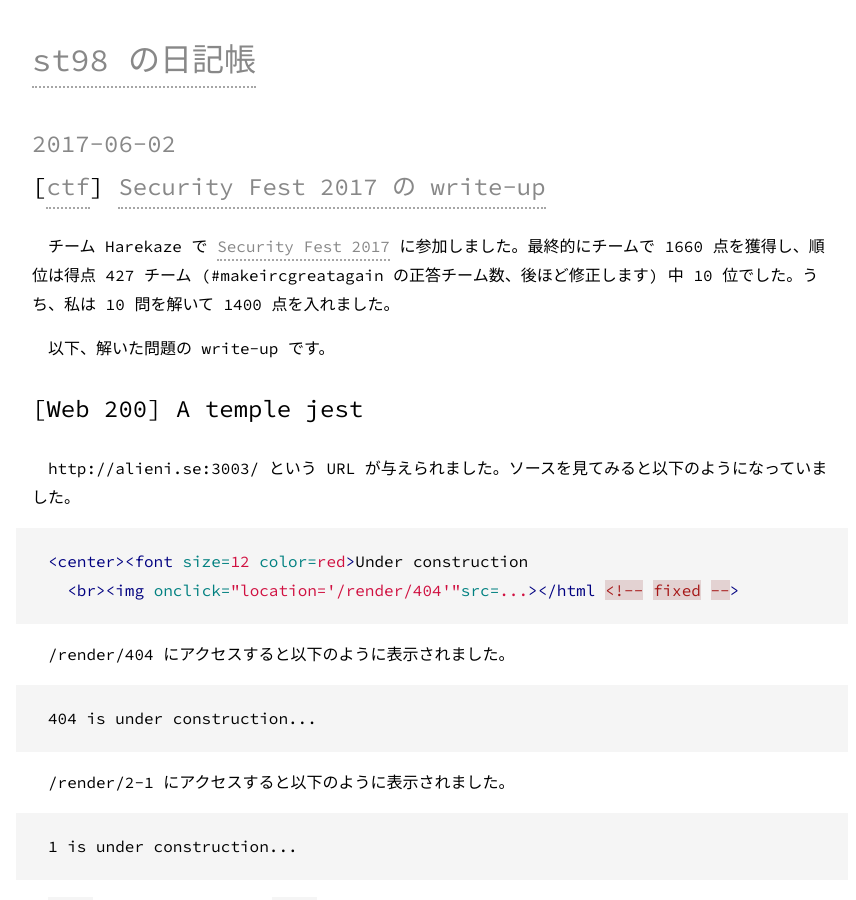
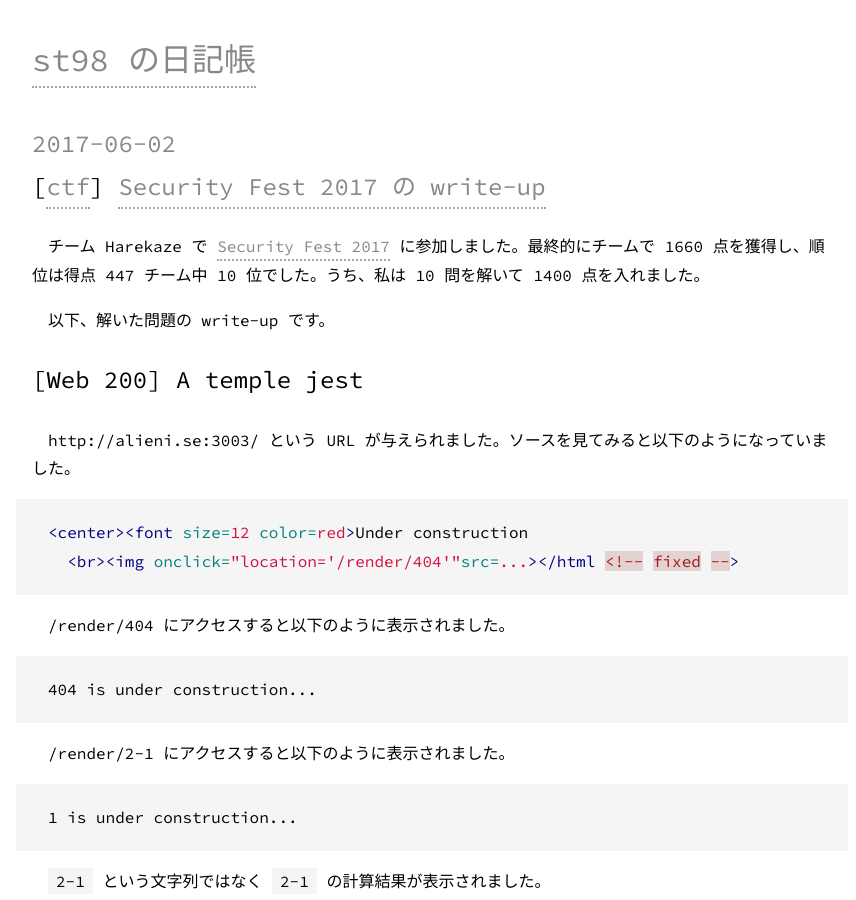
Before and after one commit to st98/diary, a Jekyll site: the page built from _posts/2017-06-02-security-fest-2017.md, in a window 1280 px wide and 900 px high. Shown: the whole window, without its empty margins (208-1064 px from the left). Built offline with Jekyll 4.4.1, drawn with Linux system fonts in a browser that asks for light colours; comment, search, counter and statistics services are not loaded.

Commit message:
Security Fest 2017の参加チーム数を修正

```diff
--- a/_posts/2017-06-02-security-fest-2017.md
+++ b/_posts/2017-06-02-security-fest-2017.md
@@ -5,7 +5,7 @@
 date: 2017-06-02 07:28:00 +0900
 ---
 
-チーム Harekaze で [Security Fest 2017](https://securityfest.ctf.rocks/) に参加しました。最終的にチームで 1660 点を獲得し、順位は得点 427 チーム (#makeircgreatagain の正答チーム数、後ほど修正します) 中 10 位でした。うち、私は 10 問を解いて 1400 点を入れました。
+チーム Harekaze で [Security Fest 2017](https://securityfest.ctf.rocks/) に参加しました。最終的にチームで 1660 点を獲得し、順位は得点 447 チーム中 10 位でした。うち、私は 10 問を解いて 1400 点を入れました。
 
 以下、解いた問題の write-up です。
 
```
